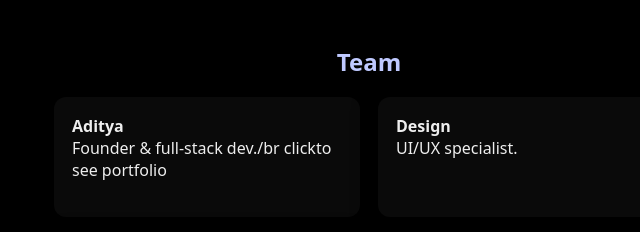
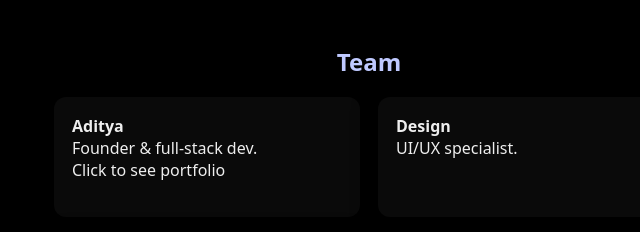
Before and after one commit to mihir-aditya/sypnoweb, a plain HTML site: page index.html in a window 1280 px wide. Shown: the part 2560-2792 px from the top of the page, without its empty margins (271-911 px from the left). Drawn offline with Linux system fonts and the light colour scheme.

Commit message:
Update index.html

```diff
--- a/index.html
+++ b/index.html
@@ -585,7 +585,8 @@
         <div class="cards">
           <a href="https://mihir-aditya.github.io/portfolio/" target="_blank" style="text-decoration:none; ">
           <div class="card"><strong>Aditya</strong>
-            <p>Founder & full-stack dev./br clickto see portfolio</p>
+            <p>Founder & full-stack dev.</p>
+            <p> Click to see portfolio</p>
           </div>
           </a>
           <div class="card"><strong>Design</strong>
@@ -762,4 +763,5 @@
   </script>
 </body>
 
+
 </html>
```
